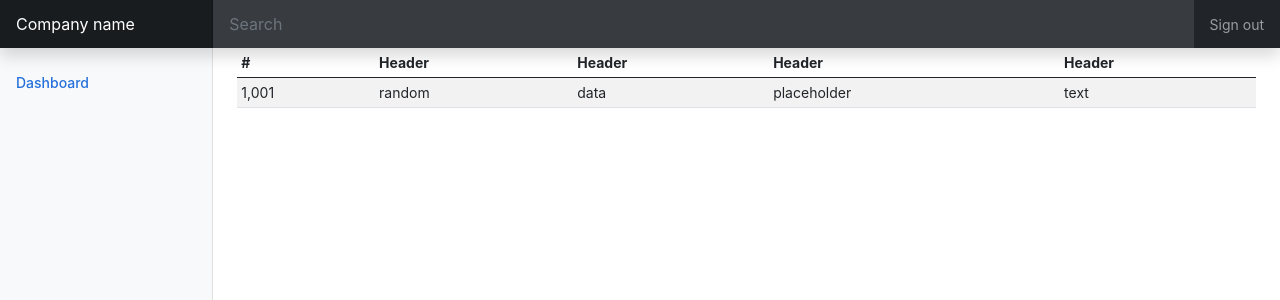
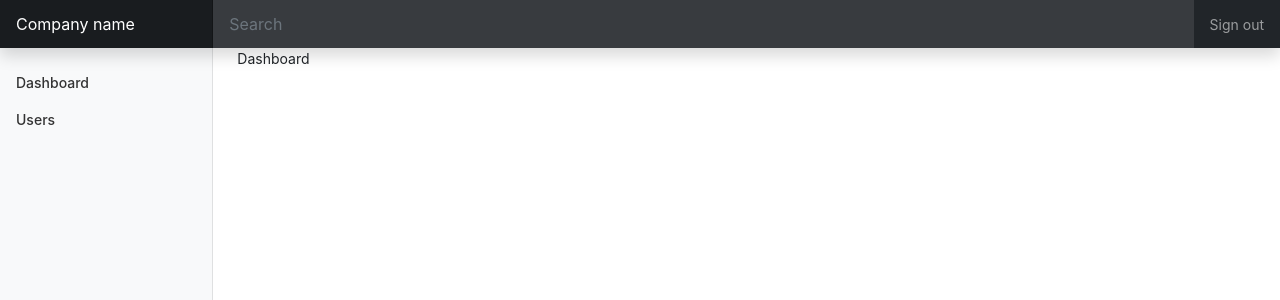
Before and after one commit to rondon23/go-admin, a React (Create React App) app in the folder frontend/react-admin/: page / in a window 1280 px wide. Shown: the top 300 px of the page. Built offline with nearby package versions, Linux system fonts and the light colour scheme.

Commit message:
creating components

```diff
--- a/frontend/react-admin/package.json
+++ b/frontend/react-admin/package.json
@@ -10,8 +10,10 @@
     "@types/node": "^16.18.3",
     "@types/react": "^18.0.25",
     "@types/react-dom": "^18.0.9",
+    "@types/react-router-dom": "^5.3.3",
     "react": "^18.2.0",
     "react-dom": "^18.2.0",
+    "react-router-dom": "^6.4.3",
     "react-scripts": "5.0.1",
     "typescript": "^4.9.3",
     "web-vitals": "^2.1.4"
--- a/frontend/react-admin/src/App.tsx
+++ b/frontend/react-admin/src/App.tsx
@@ -1,65 +1,23 @@
 import React from 'react';
 import logo from './logo.svg';
 import './App.css';
+import Nav from './components/Nav';
+import Menu from './components/Menu';
+import Dashboard from './pages/Dashboard';
+import { BrowserRouter, Route, Routes } from 'react-router-dom';
+import Users from './pages/Users';
+import Register from './pages/Register';
 
 function App() {
   return (
     <div className="App">
-      <header className="navbar navbar-dark sticky-top bg-dark flex-md-nowrap p-0 shadow">
-        <a className="navbar-brand col-md-3 col-lg-2 me-0 px-3" href="#">Company name</a>
-        <button className="navbar-toggler position-absolute d-md-none collapsed" type="button" data-bs-toggle="collapse" data-bs-target="#sidebarMenu" aria-controls="sidebarMenu" aria-expanded="false" aria-label="Toggle navigation">
-          <span className="navbar-toggler-icon"></span>
-        </button>
-        <input className="form-control form-control-dark w-100" type="text" placeholder="Search" aria-label="Search"/>
-          <div className="navbar-nav">
-            <div className="nav-item text-nowrap">
-              <a className="nav-link px-3" href="#">Sign out</a>
-            </div>
-          </div>
-      </header>
-
-      <div className="container-fluid">
-        <div className="row">
-          <nav id="sidebarMenu" className="col-md-3 col-lg-2 d-md-block bg-light sidebar collapse">
-            <div className="position-sticky pt-3">
-              <ul className="nav flex-column">
-                <li className="nav-item">
-                  <a className="nav-link active">
-                    <span data-feather="home"></span>
-                    Dashboard
-                  </a>
-                </li>
-              </ul>
-            </div>
-          </nav>
-
-          <main className="col-md-9 ms-sm-auto col-lg-10 px-md-4">
-
-            <div className="table-responsive">
-              <table className="table table-striped table-sm">
-                <thead>
-                  <tr>
-                    <th scope="col">#</th>
-                    <th scope="col">Header</th>
-                    <th scope="col">Header</th>
-                    <th scope="col">Header</th>
-                    <th scope="col">Header</th>
-                  </tr>
-                </thead>
-                <tbody>
-                  <tr>
-                    <td>1,001</td>
-                    <td>random</td>
-                    <td>data</td>
-                    <td>placeholder</td>
-                    <td>text</td>
-                  </tr>
-                </tbody>
-              </table>
-            </div>
-          </main>
-        </div>
-      </div>
+      <BrowserRouter>
+        <Routes>
+          <Route path={'/'} element={<Dashboard />} />
+          <Route path={'/users'} element={<Users />} />
+          <Route path={'/register'} element={<Register />} />
+        </Routes>
+      </BrowserRouter>
     </div>
   );
 }
--- /dev/null
+++ b/frontend/react-admin/src/components/Menu.tsx
@@ -0,0 +1,27 @@
+import React from 'react';
+import { Link } from 'react-router-dom';
+
+const Menu = () => {
+    return (
+        <nav id="sidebarMenu" className="col-md-3 col-lg-2 d-md-block bg-light sidebar collapse">
+            <div className="position-sticky pt-3">
+                <ul className="nav flex-column">
+                    <li className="nav-item">
+                        <Link to={'/'} className="nav-link">
+                            <span data-feather="home"></span>
+                            Dashboard
+                        </Link>
+                    </li>
+                    <li className="nav-item">
+                        <Link to={'/users'} className="nav-link">
+                            <span data-feather="home"></span>
+                            Users
+                        </Link>
+                    </li>
+                </ul>
+            </div>
+        </nav>
+    )
+}
+
+export default Menu;
--- /dev/null
+++ b/frontend/react-admin/src/components/Nav.tsx
@@ -0,0 +1,22 @@
+import { Component, ReactNode } from "react";
+
+class Nav extends Component {
+    render() {
+        return (
+            <header className="navbar navbar-dark sticky-top bg-dark flex-md-nowrap p-0 shadow">
+                <a className="navbar-brand col-md-3 col-lg-2 me-0 px-3" href="#">Company name</a>
+                <button className="navbar-toggler position-absolute d-md-none collapsed" type="button" data-bs-toggle="collapse" data-bs-target="#sidebarMenu" aria-controls="sidebarMenu" aria-expanded="false" aria-label="Toggle navigation">
+                    <span className="navbar-toggler-icon"></span>
+                </button>
+                <input className="form-control form-control-dark w-100" type="text" placeholder="Search" aria-label="Search" />
+                <div className="navbar-nav">
+                    <div className="nav-item text-nowrap">
+                        <a className="nav-link px-3" href="#">Sign out</a>
+                    </div>
+                </div>
+            </header>
+        )
+    }
+}
+
+export default Nav;
--- /dev/null
+++ b/frontend/react-admin/src/components/Wrapper.tsx
@@ -0,0 +1,25 @@
+import React, { Component } from 'react'
+import Menu from './Menu';
+import Nav from './Nav';
+
+class Wrapper extends Component <any, any> {
+    render() {
+        return (
+            <>
+                <Nav />
+
+                <div className="container-fluid">
+                    <div className="row">
+                        <Menu />
+
+                        <main className="col-md-9 ms-sm-auto col-lg-10 px-md-4">
+                            {this.props.children}
+                        </main>
+                    </div>
+                </div>
+            </>
+        )
+    }
+}
+
+export default Wrapper;
--- /dev/null
+++ b/frontend/react-admin/src/pages/Dashboard.tsx
@@ -0,0 +1,14 @@
+import React, { Component } from 'react'
+import Wrapper from '../components/Wrapper';
+
+class Dashboard extends Component {
+    render() {
+        return (
+            <Wrapper>
+                Dashboard
+            </Wrapper>
+        )
+    }
+}
+
+export default Dashboard;
--- /dev/null
+++ b/frontend/react-admin/src/pages/Register.tsx
@@ -0,0 +1,13 @@
+import React, { Component } from 'react'
+
+class Register extends Component {
+    render() {
+        return (
+            <div>
+                Register
+            </div>
+        );
+    }
+}
+
+export default Register;
--- /dev/null
+++ b/frontend/react-admin/src/pages/Users.tsx
@@ -0,0 +1,37 @@
+import React, { Component } from "react";
+import Wrapper from "../components/Wrapper";
+
+class Users extends Component {
+    render() {
+        return (
+            <Wrapper>
+                <div>
+                    <div className="table-responsive">
+                        <table className="table table-striped table-sm">
+                            <thead>
+                                <tr>
+                                    <th scope="col">#</th>
+                                    <th scope="col">Header</th>
+                                    <th scope="col">Header</th>
+                                    <th scope="col">Header</th>
+                                    <th scope="col">Header</th>
+                                </tr>
+                            </thead>
+                            <tbody>
+                                <tr>
+                                    <td>1,001</td>
+                                    <td>random</td>
+                                    <td>data</td>
+                                    <td>placeholder</td>
+                                    <td>text</td>
+                                </tr>
+                            </tbody>
+                        </table>
+                    </div>
+                </div>
+            </Wrapper>
+        );
+    }
+}
+
+export default Users;
```
Also changed, not shown: 1 other file (tests, documents, lock files or other folders).
